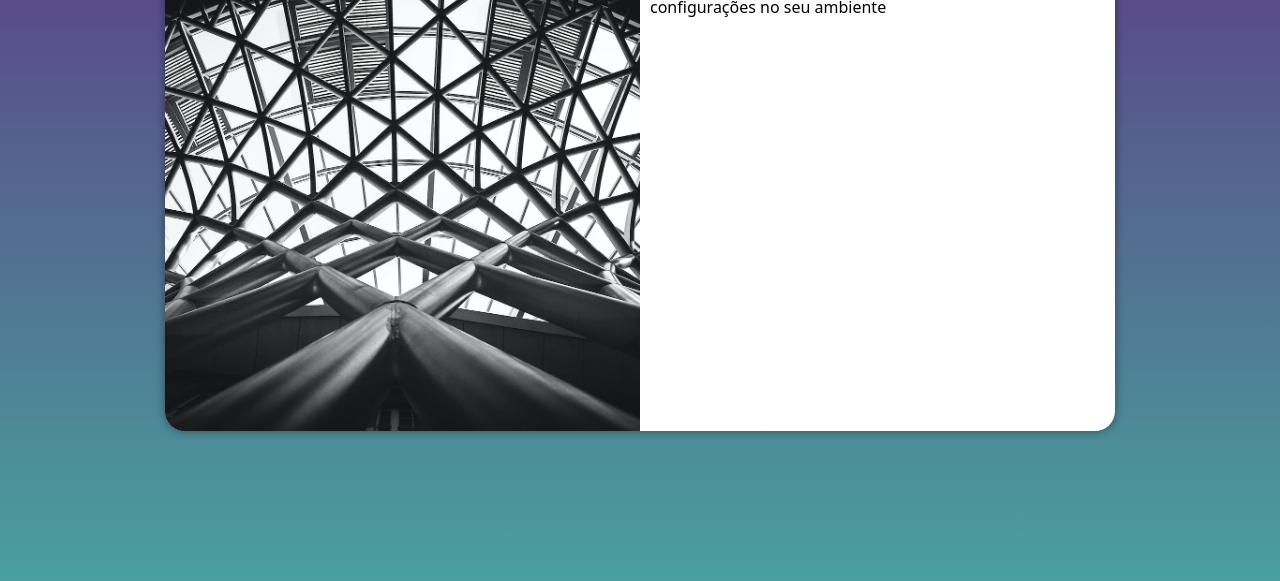
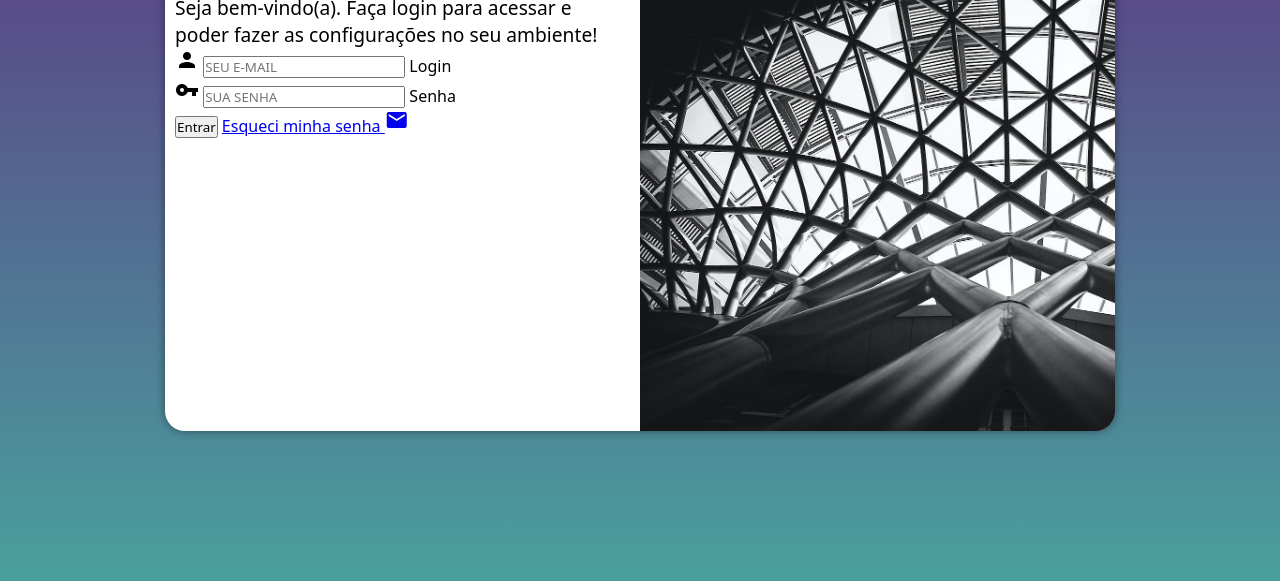
Before and after one commit to diegoramosds/projeto-login, a plain HTML site: page index.html in a window 1280 px wide. Shown: the part 219-800 px from the top of the page. Drawn offline with Linux system fonts and the light colour scheme.

Commit message:
adicionei o formulário

```diff
--- a/estilos/media-query.css
+++ b/estilos/media-query.css
@@ -7,11 +7,11 @@
 
     }
 
-    section#login{
+    section#login {
         width: 80vw;
 
     }
-    section#login > div#imagem{
+    section#login > div#imagem {
       float: left;
       width: 30%;
       height: 100%;
@@ -19,11 +19,12 @@
 
     }
 
-}
 
-section#login > div#formulario{
+
+section#login > div#formulario {
     float: right;
     width: 70%;
+}
 }
 
 
@@ -42,17 +43,27 @@ section#login > div#formulario{
 
 
     section#login > div#imagem{
-        float: left;
+        float: right;
         width: 50%;
         height: 100%;
 
     }
 
     section#login > div#formulario{
-        float: right;
+        float: left;
         width: 50%;
 
     }
 
 
 }
+div#formulario > p{
+    font-size:  1.2em;
+
+
+}
+
+div#formulario > h1{
+   font-size: 2em;
+
+}
--- a/estilos/style.css
+++ b/estilos/style.css
@@ -35,23 +35,24 @@ section#login{
     transform: translate(-50% , -50%);
     background-color: white;
     box-shadow: 0px 0px 10px rgba(0, 0, 0, 0.433);
-    width: 250px;
+    width: 251px;
     height: 500px;
     border-radius: 20px;
     overflow: hidden;
 
-    transition: width 0.3s, heigth 0.3s;
+    transition: width 0.2s, heigth 0.2s;
     transition-timing-function: ease;
 
 }
 
 
 section#login > div#imagem{
+    display: block;
     background:#5f2c82 url(../imagens/pexels-photo-175771.jpeg) no-repeat;
     background-size: cover;
-    background-position: center center;
+    background-position: left bottom;
     height: 200px;
-    display: block;
+
 
 }
 
@@ -59,4 +60,16 @@ section#login > div#formulario{
  display: block;
  padding: 10px ;
 
+
 }
+
+div#formulario > h1{
+    text-align: center;
+    margin-bottom: 10px;
+}
+
+div#formulario > p{
+
+font-size: .8em;
+
+}
--- a/index.html
+++ b/index.html
@@ -6,6 +6,7 @@
     <title>Login</title>
     <link rel="stylesheet" href="estilos/style.css">
     <link rel="stylesheet" href="estilos/media-query.css">
+    <link href="https://fonts.googleapis.com/icon?family=Material+Icons"rel="stylesheet">
 </head>
 <body>
 
@@ -17,10 +18,30 @@
            <div id="formulario">
 
             <h1>Login</h1>
-            <p>Seja bem-vindo(a). Faça login para acessar
-                 e poder fazer as configurações no seu ambiente</p>
+
+            <p id="p">Seja bem-vindo(a). Faça login para acessar
+                 e poder fazer as configurações no seu ambiente!</p>
+
+
 
                  <form action="login.php" method="post">
+
+
+                    <div class="campo">
+                        <span class="material-icons">person</span>
+                        <input type="email" name="login" id="ilogin" placeholder="SEU E-MAIL" autocomplete="email" maxlength="30" required  >
+                        <label for="ilogin">Login</label>
+                    </div>
+
+
+                    <div  class="campo">
+                        <span class="material-icons">vpn_key</span>
+                      <input type="password" name="senha" id="isenha" placeholder="SUA SENHA" autocomplete="current-password" required minlength="8" maxlength="20">
+                        <label for="isenha">Senha</label>
+
+                    </div>
+                    <input type="submit"  value="Entrar">
+                    <a href="esqueci">Esqueci minha senha  <span class="material-icons">mail</span> </a>
 
 
                  </form>
```
